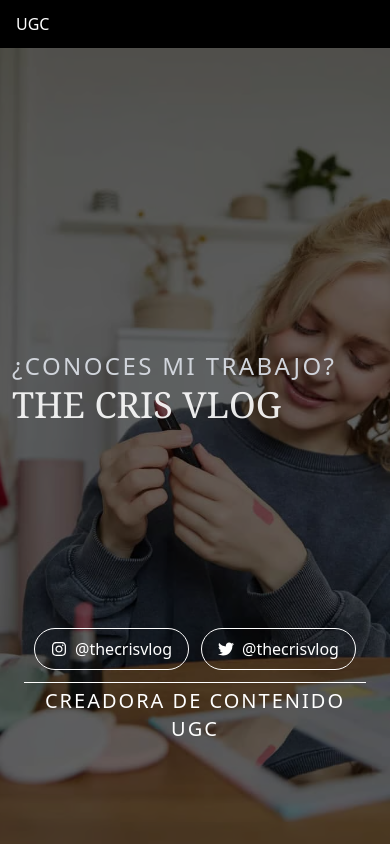
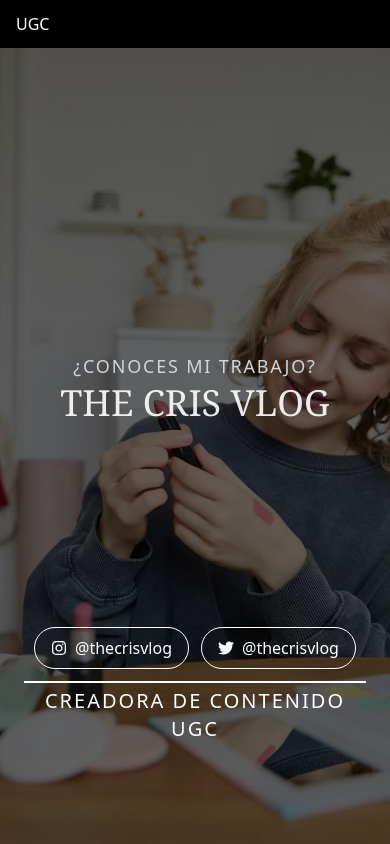
Before and after one commit to content-ugc-template/content-ugc-template.github.io, a Next.js app: page /home in a window 390 px wide. Built offline with nearby package versions, Linux system fonts and the light colour scheme.

Commit message:
Template base

```diff
--- a/src/app/home/page.tsx
+++ b/src/app/home/page.tsx
@@ -16,9 +16,9 @@ export default function Home() {
       <div className="relative flex flex-col justify-around items-start w-full flex-1">
         <div></div>
 
-        <div className="relative text-gray-300 uppercase px-3 md:px-6">
-          <p className="text-2xl tracking-widest">¿Conoces mi trabajo?</p>
-          <h1 className="text-4xl sm:text-5xl md:text-7xl lg:text-8xl xl:text-9xl  font-serif font-thin text-white/90 leading-tight whitespace-nowrap z-20">
+        <div className="relative text-gray-300 uppercase px-3 md:px-6 w-full text-center md:text-start">
+          <p className="text-lg md:text-2xl tracking-widest">¿Conoces mi trabajo?</p>
+          <h1 className="text-4xl md:text-7xl lg:text-8xl xl:text-9xl  font-serif font-thin text-white/90 leading-tight whitespace-nowrap z-20">
             The Cris Vlog
           </h1>
         </div>
```
